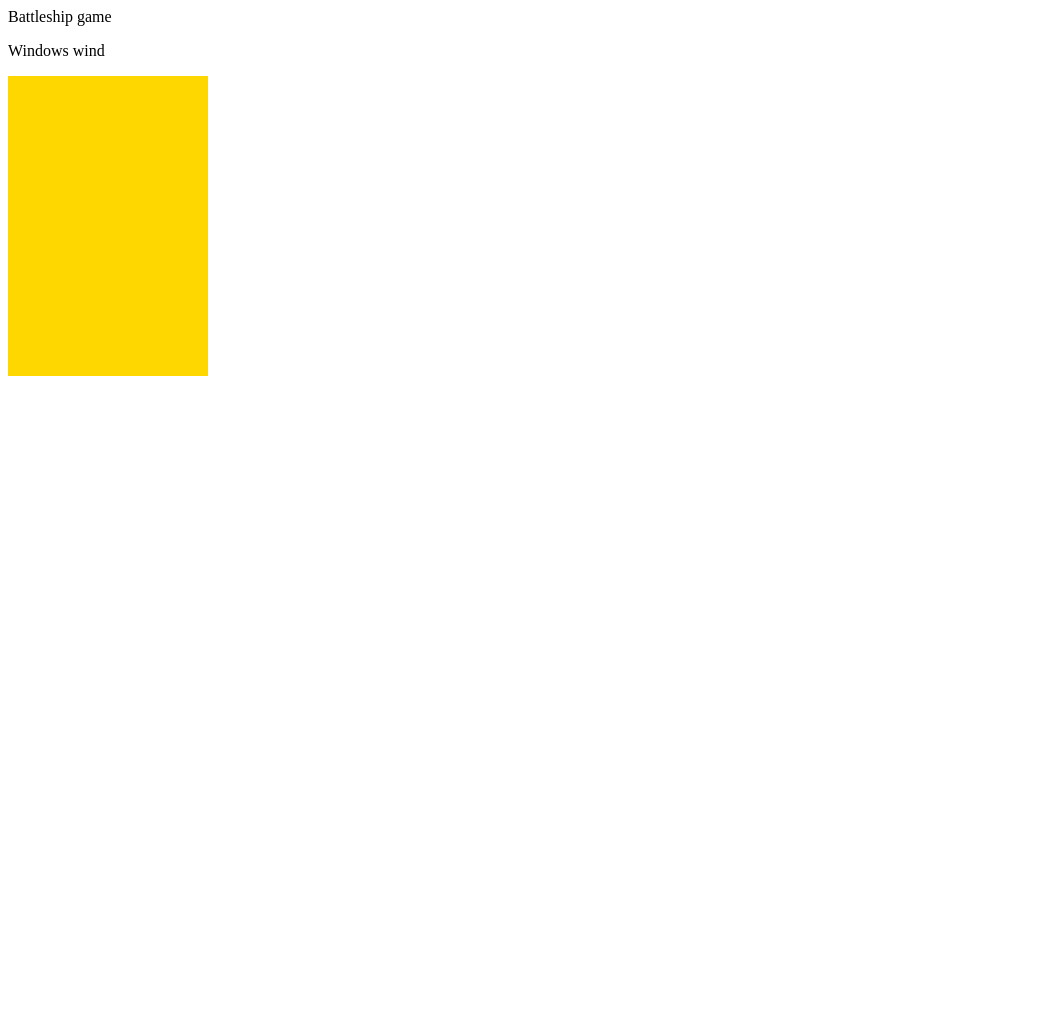
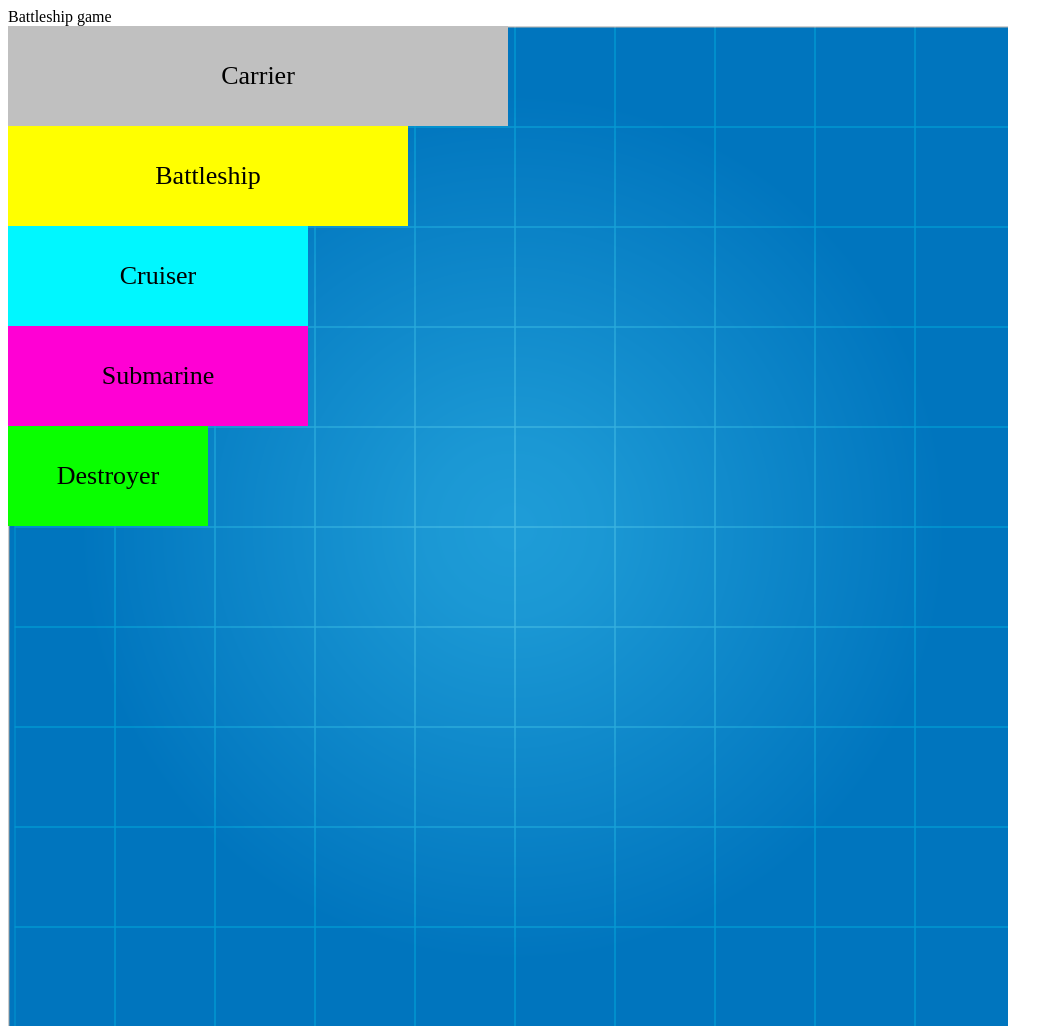
Before and after one commit to prabhuchira/battleship, a plain HTML site: page index.html in a window 1280 px wide. Shown: the whole page, without its empty margins (0-1063 px from the left). Before the commit the page ends 800 px from the top, so only its background shows below. Drawn offline with Linux system fonts and the light colour scheme.

Commit message:
added ships

```diff
--- a/index.html
+++ b/index.html
@@ -1,19 +1,48 @@
 <!DOCTYPE html>
 <html lang="en">
-<head>
-    <meta charset="UTF-8">
-    <meta name="viewport" content="width=device-width, initial-scale=1.0">
+  <head>
+    <meta charset="UTF-8" />
+    <meta name="viewport" content="width=device-width, initial-scale=1.0" />
     <title>Battleship</title>
-    <link href="./main.css" rel="stylesheet"/>
-</head>
-<body>
+    <link href="./main.css" rel="stylesheet" />
+  </head>
+  <body>
     Battleship game
-    <p id="p1" draggable="true">Windows wind</p>
 
-    <!-- <div id="p2" style="width:200px;height:300px;background-color:gold" ondrop="dropHandler(event)" ondragover="dragOverEvent(event)"> -->
-    <div id="p2" style="width:200px;height:300px;background-color:gold" >
 
-    </div>
-    <script src="./script.js" type="text/javascript" ></script>
-</body>
+
+        <div class="container">
+            <!-- <div style="display: flex;flex-direction: row;">
+                <div style="width:100px;height: 100px;background-color: green;"></div>
+                <div style="width:100px;height: 100px;background-color: green;"></div>
+                <div style="width:100px;height: 100px;background-color: green;"></div>
+            </div> -->
+
+            <div id="carrier" class="ship"  >
+                Carrier
+            </div>
+
+            <div id="battleship" class="ship" >
+                  Battleship
+            </div>
+
+            <div id="cruiser" class="ship" >
+                  Cruiser
+            </div>
+
+            <div id="submarine" class="ship" >
+              Submarine
+            </div>
+
+            <div id="destroyer" class="ship" >
+              Destroyer
+            </div>
+
+
+        </div>
+
+
+
+    <script src="./script.js" type="text/javascript"></script>
+  </body>
 </html>
--- a/main.css
+++ b/main.css
@@ -0,0 +1,87 @@
+.listItem{
+    font-size: 27px;
+    color: goldenrod;
+    border: 1px solid white;
+    padding: 22px;
+    margin: 20px;
+    background: ghostwhite;
+    border-radius: 3px;
+}
+
+.windows{
+    background:#f63131;
+    color:white
+}
+
+.container{
+    background-image: url("./water.png");
+    width: 1000px;
+    height: 1000px;
+    display: flex;
+    flex-direction: column;
+
+}
+
+.ship{
+    height:100px;
+}
+
+#carrier{
+    width:500px;
+    background:silver;
+    display: flex;
+    text-align: center;
+    align-items: center;
+    justify-content: center;
+    font-size:26px;
+}
+
+#battleship{
+    width:400px;
+    background:yellow;
+    text-align: center;
+    display: flex;
+    text-align: center;
+    align-items: center;
+    justify-content: center;
+    font-size:26px;
+}
+
+#cruiser{
+    width:300px;
+    background:rgb(0, 247, 255);
+    text-align: center;
+    display: flex;
+    text-align: center;
+    align-items: center;
+    justify-content: center;
+    font-size:26px;
+}
+
+#submarine{
+    width:300px;
+    background:rgb(255, 0, 212);
+    text-align: center;
+    display: flex;
+    text-align: center;
+    align-items: center;
+    justify-content: center;
+    font-size:26px;
+}
+
+#destroyer{
+    width:200px;
+    background:rgb(9, 255, 0);
+    text-align: center;
+    display: flex;
+    text-align: center;
+    align-items: center;
+    justify-content: center;
+    font-size:26px;
+}
+
+
+
+.rotate{
+    transform: rotateX(90);
+}
--- a/script.js
+++ b/script.js
@@ -1,39 +1,4 @@
 document.addEventListener("DOMContentLoaded",()=>{
-
-    const element=document.getElementById("p1");
-    element.addEventListener("dragstart",(ev)=>{
-        ev.dataTransfer.effectAllowed="move";
-        ev.dataTransfer.dropEffect="move";
-        ev.dataTransfer.setData("text/plain",ev.target.innerText)
-        // let image = new Image();
-        // image.src="image.png"
-
-        // ev.dataTransfer.setDragImage(image,10,10)
-        // console.log(ev.dataTransfer)
-    })
-
-    const drop=document.getElementById("p2")
-
-    drop.addEventListener("dragover",function dragOverEvent(e){
-        e.preventDefault();
-        e.dataTransfer.dropEffect = "move"
-    })
-
-    drop.addEventListener("drop",function dropHandler(e){
-        e.preventDefault();
-
-         let a =e.dataTransfer.getData("text/plain");
-         drop.innerText=a;
-
-
-         console.log(a);
-     //    drop.innerText()
-     }
-)
-
-
-
-
 
 
 
```
Also changed, not shown: water.png (added).
